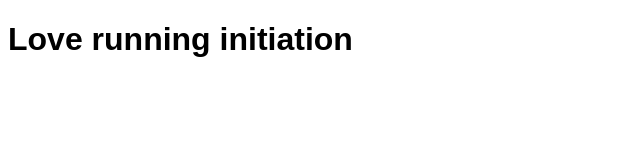
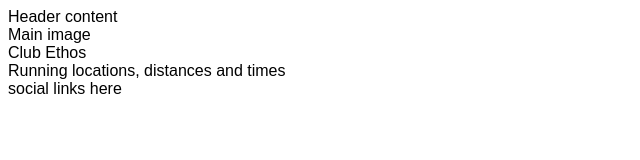
Before and after one commit to BjornL1/love-running, a plain HTML site: page index.html in a window 1280 px wide. Shown: the whole page, without its empty margins (0-640 px from the left). Drawn offline with Linux system fonts and the light colour scheme.

Commit message:
Add core structure for home page

```diff
--- a/index.html
+++ b/index.html
@@ -1,5 +1,6 @@
 <!DOCTYPE html>
 <html lang="en">
+
 <head>
     <meta charset="UTF-8">
     <meta http-equiv="X-UA-Compatible" content="IE=edge">
@@ -10,7 +11,23 @@
     <link rel="stylesheet" href="assets/css/style.css">
     <title>Love Running</title>
 </head>
+
 <body>
-  <h1>Love running initiation</h1>
+    <header>Header content</header>
+    <section>
+        Main image
+    </section>
+    <section>
+        Club Ethos
+    </section>
+    <section>
+        Running locations, distances and times
+    </section>
+    <footer>
+        social links here
+    </footer>
+
+
 </body>
+
 </html>
```
